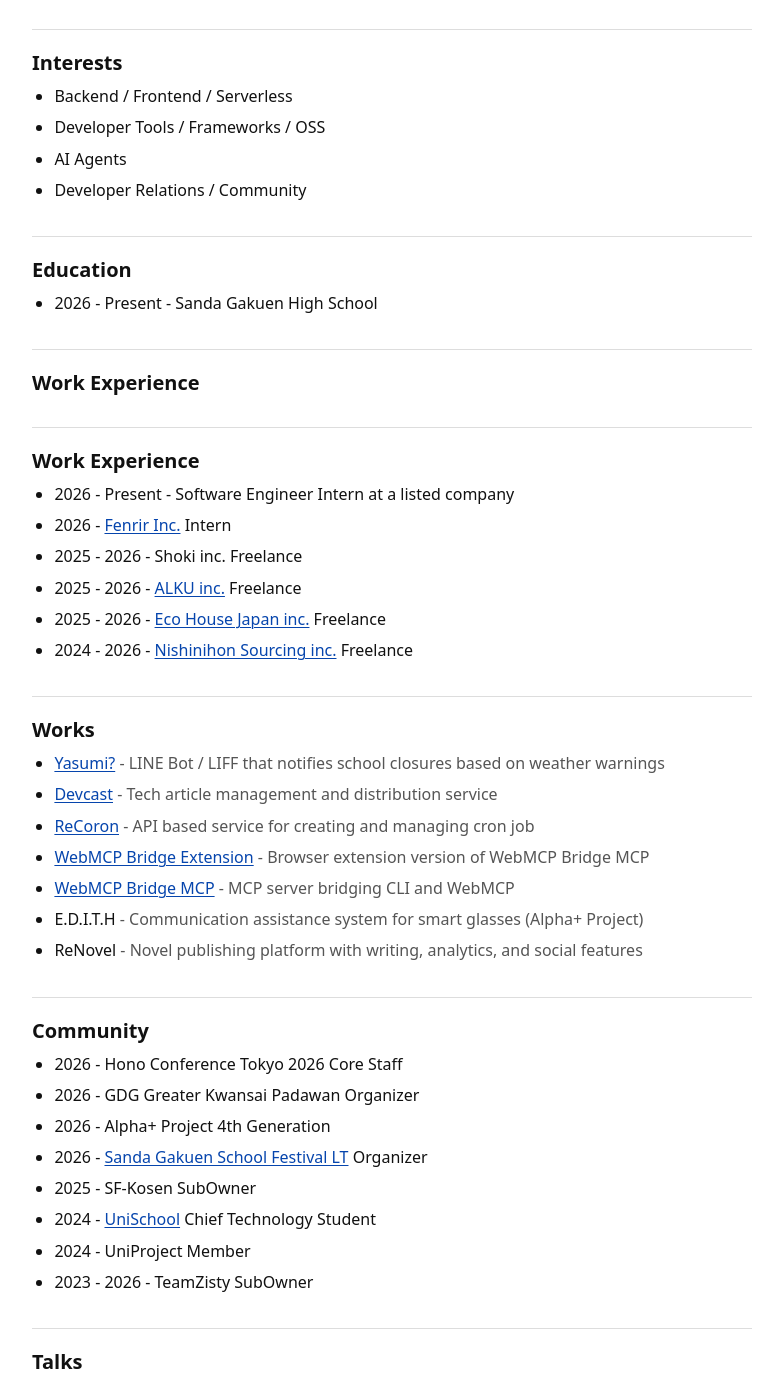
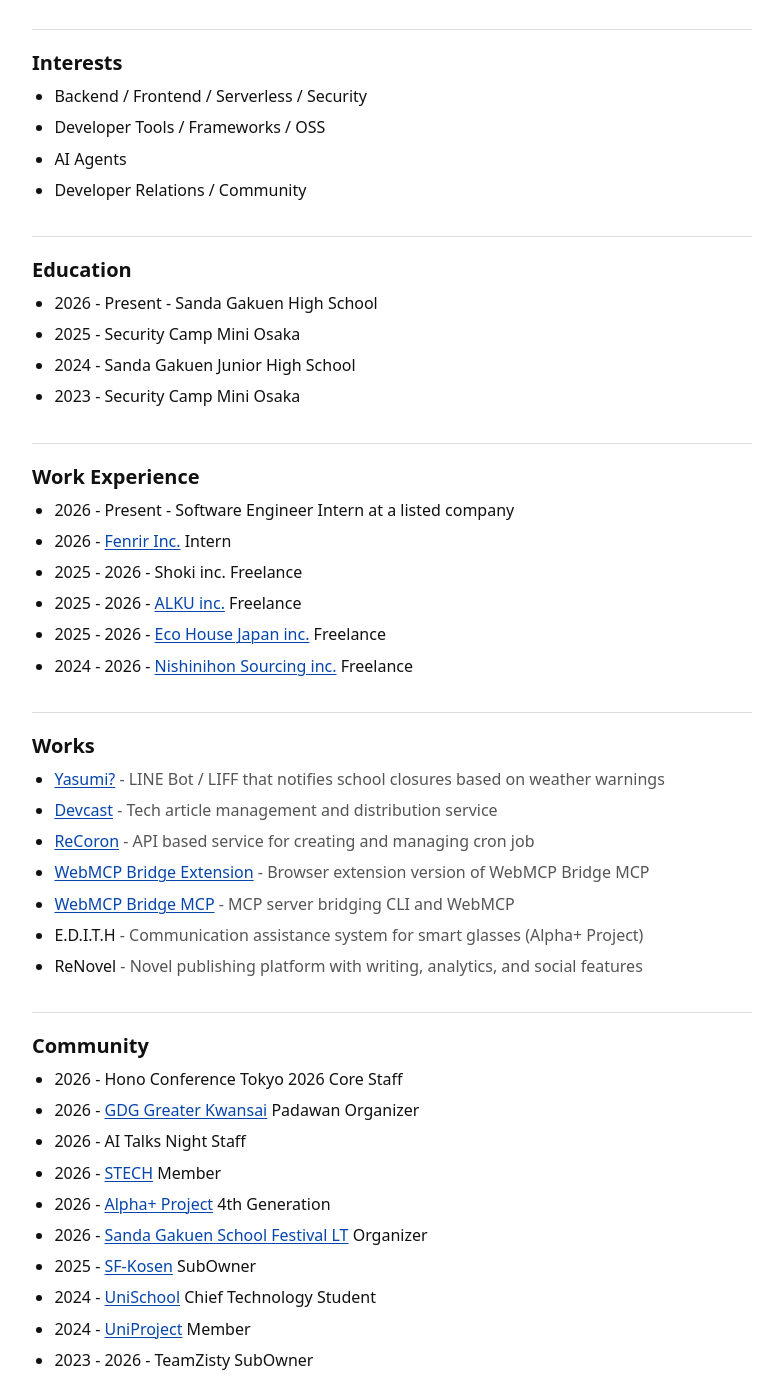
Before and after one commit to tanahiro2010/portfolio, an Astro site: page / in a window 1280 px wide. Shown: the part 364-1741 px from the top of the page, without its empty margins (248-1031 px from the left). Built offline with nearby package versions, Linux system fonts and the light colour scheme; Astro itself is replaced by a stand-in of ours.

Commit message:
docs: Revise home.md with new details and links
Updated interests, education, work experience, community involvement, talks, and contributions sections.

```diff
--- a/src/data/home.md
+++ b/src/data/home.md
@@ -15,7 +15,7 @@
 
 ## Interests
 
-- Backend / Frontend / Serverless
+- Backend / Frontend / Serverless / Security
 - Developer Tools / Frameworks / OSS
 - AI Agents
 - Developer Relations / Community
@@ -23,8 +23,9 @@
 ## Education
 
 - 2026 - Present - Sanda Gakuen High School
-
-## Work Experience
+- 2025 - Security Camp Mini Osaka
+- 2024 - Sanda Gakuen Junior High School
+- 2023 - Security Camp Mini Osaka
 
 ## Work Experience
 
@@ -55,19 +56,21 @@
 ## Community
 
 - 2026 - Hono Conference Tokyo 2026 Core Staff
-- 2026 - GDG Greater Kwansai Padawan Organizer
-- 2026 - Alpha+ Project 4th Generation
+- 2026 - [GDG Greater Kwansai](https://gdgkwansai.connpass.com/) Padawan Organizer
+- 2026 - AI Talks Night Staff
+- 2026 - [STECH](https://stech.jinnen.co.jp/) Member
+- 2026 - [Alpha+ Project](https://greek-academy.org/) 4th Generation
 - 2026 - [Sanda Gakuen School Festival LT](https://sglt.under18.dev/) Organizer
-- 2025 - SF-Kosen SubOwner
+- 2025 - [SF-Kosen](https://sf-kosen.com) SubOwner
 - 2024 - [UniSchool](https://unischool.jp/) Chief Technology Student
-- 2024 - UniProject Member
+- 2024 - [UniProject](https://uniproject.jp) Member
 - 2023 - 2026 - TeamZisty SubOwner
 
 ## Talks
 
 - 2026 - 個人開発者よ、Honoを使え (ja) <span class="meta">- Hono Conference Tokyo 2026</span>
+- 2026 - [OSSコミュニティがくれた「人との繋がり」 (ja)](https://speakerdeck.com/tanahiro2010/osskomiyuniteigakureta-ren-tonoxi-gari) <span class="meta">- Open Source Conference Kyoto 2026</span>
 - 2026 - [WebMCP を作って Antigravity IDE から呼び出してみよう！(ja)](https://learn.gdgs.jp/webmcp-agent/) <span class="meta">- Google I/O Extended Osaka 2026</span>
-- 2026 - [OSSコミュニティがくれた「人との繋がり」 (ja)](https://speakerdeck.com/tanahiro2010/osskomiyuniteigakureta-ren-tonoxi-gari) <span class="meta">- Open Source Conference Kyoto 2026</span>
 
 ## Contributions
 - [Bokuchi](https://github.com/Bokuchi-Editor/bokuchi) <span class="meta">- Open source lightweight markdown editor</span>
```
